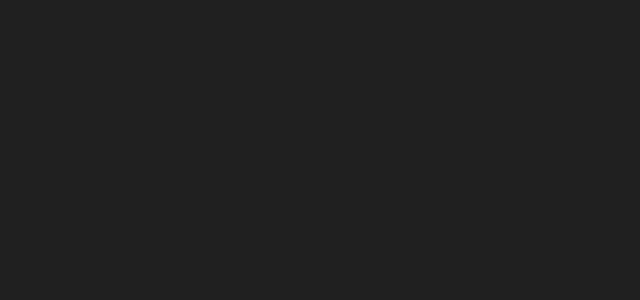
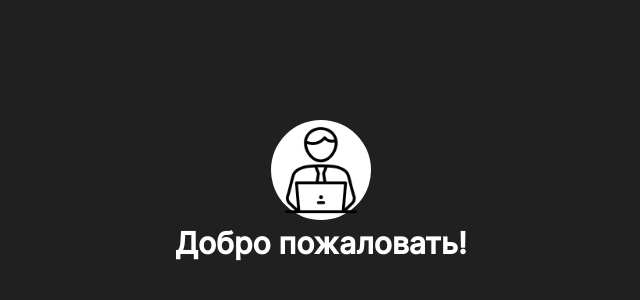
Before and after one commit to AntonMVl/education-frontend, a React (Vite) app: page /signin in a window 1280 px wide. Before the commit this address had no page. Shown: the part 72-372 px from the top of the page, without its empty margins (319-959 px from the left). Built offline with nearby package versions, Linux system fonts and the light colour scheme.

Commit message:
get signIn

```diff
--- a/src/App.scss
+++ b/src/App.scss
@@ -1,8 +1,8 @@
 body {
 	margin: 0 auto;
 	width: 100%;
-	background-color: #202020;
 	box-sizing: border-box;
+	background-color: transparent;
 	font-family: 'Inter', Arial, Helvetica, sans-serif;
 	-webkit-font-smoothing: antialiased;
 	-moz-osx-font-smoothing: grayscale;
--- a/src/App.tsx
+++ b/src/App.tsx
@@ -1,5 +1,6 @@
 import { Route, Routes } from 'react-router-dom'
 import './App.scss'
+import SignIn from './pages/SignIn/SignIn'
 import StartPage from './pages/StartPage/StartPage'
 
 function App() {
@@ -8,6 +9,7 @@
 			<div className='page'>
 				<Routes>
 					<Route path='/' element={<StartPage />} />
+					<Route path='/signin' element={<SignIn />} />
 				</Routes>
 			</div>
 		</div>
--- a/src/components/Header/Header.tsx
+++ b/src/components/Header/Header.tsx
@@ -6,7 +6,7 @@
 export const Header: FC = () => {
 	return (
 		<section className={styles.header}>
-			<Link to='#' className={styles.header__button}>
+			<Link to='/' className={styles.header__button}>
 				<img
 					src={mainIcon}
 					alt='main-icon'
--- a/src/index.css
+++ b/src/index.css
@@ -11,5 +11,4 @@
 #root {
 	background-color: #202020;
 	color: #fff;
-	margin: 0 20px 0 20px;
 }
--- /dev/null
+++ b/src/pages/SignIn/SignIn.module.scss
@@ -0,0 +1,34 @@
+@use '../../styles/mixins' as mixins;
+
+.signIn {
+	width: 100%;
+	display: flex;
+	align-items: center;
+	justify-content: center;
+	flex-direction: column;
+	padding-top: 15%;
+	gap: 2vh;
+
+	&__button {
+		@include mixins.defaultButton();
+		width: 100px;
+		height: 100px;
+		box-sizing: border-box;
+		border-radius: 50%;
+		background-color: #fff;
+		transition: transform 0.3s ease;
+
+		&:hover {
+			transform: scale(1.1);
+		}
+
+		&Icon {
+			width: 100%;
+			height: 100%;
+		}
+	}
+
+	&__title {
+		@include mixins.fontSize(30px, 600, 15px);
+	}
+}
--- /dev/null
+++ b/src/pages/SignIn/SignIn.tsx
@@ -0,0 +1,21 @@
+import { FC } from 'react'
+import { Link } from 'react-router-dom'
+import mainIcon from '../../assets/main-icon.png'
+import styles from './SignIn.module.scss'
+
+const SignIn: FC = () => {
+	return (
+		<section className={styles.signIn}>
+			<Link to='/' className={styles.signIn__button}>
+				<img
+					src={mainIcon}
+					alt='main-icon'
+					className={styles.signIn__buttonIcon}
+				/>
+			</Link>
+			<h1 className={styles.signIn__title}>Добро пожаловать!</h1>
+		</section>
+	)
+}
+
+export default SignIn
--- a/src/pages/StartPage/StartPage.module.scss
+++ b/src/pages/StartPage/StartPage.module.scss
@@ -8,5 +8,7 @@
 		flex: 1;
 		display: flex;
 		flex-direction: column;
+		align-items: center;
+		justify-content: center;
 	}
 }
--- a/src/pages/StartPage/StartPage.tsx
+++ b/src/pages/StartPage/StartPage.tsx
@@ -8,7 +8,9 @@
 		<div className={styles.page}>
 			<Header />
 			<section className={styles.page__container}>
-				<h1>Hi all again</h1>
+				<h1>
+					Тут будет содержимое первой страницы - текст, кнопки и прочая хрень
+				</h1>
 			</section>
 			<Footer />
 		</div>
```
